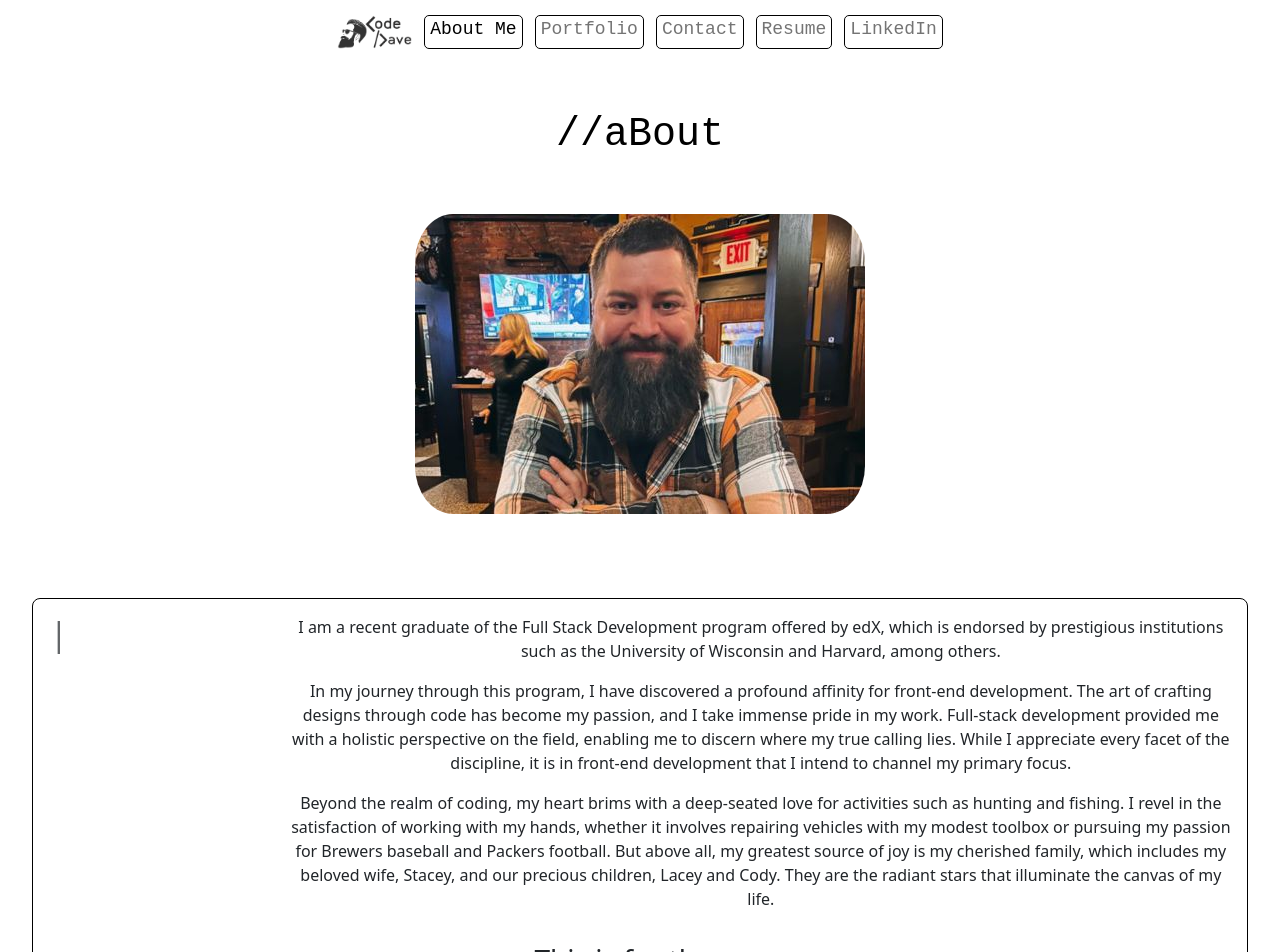
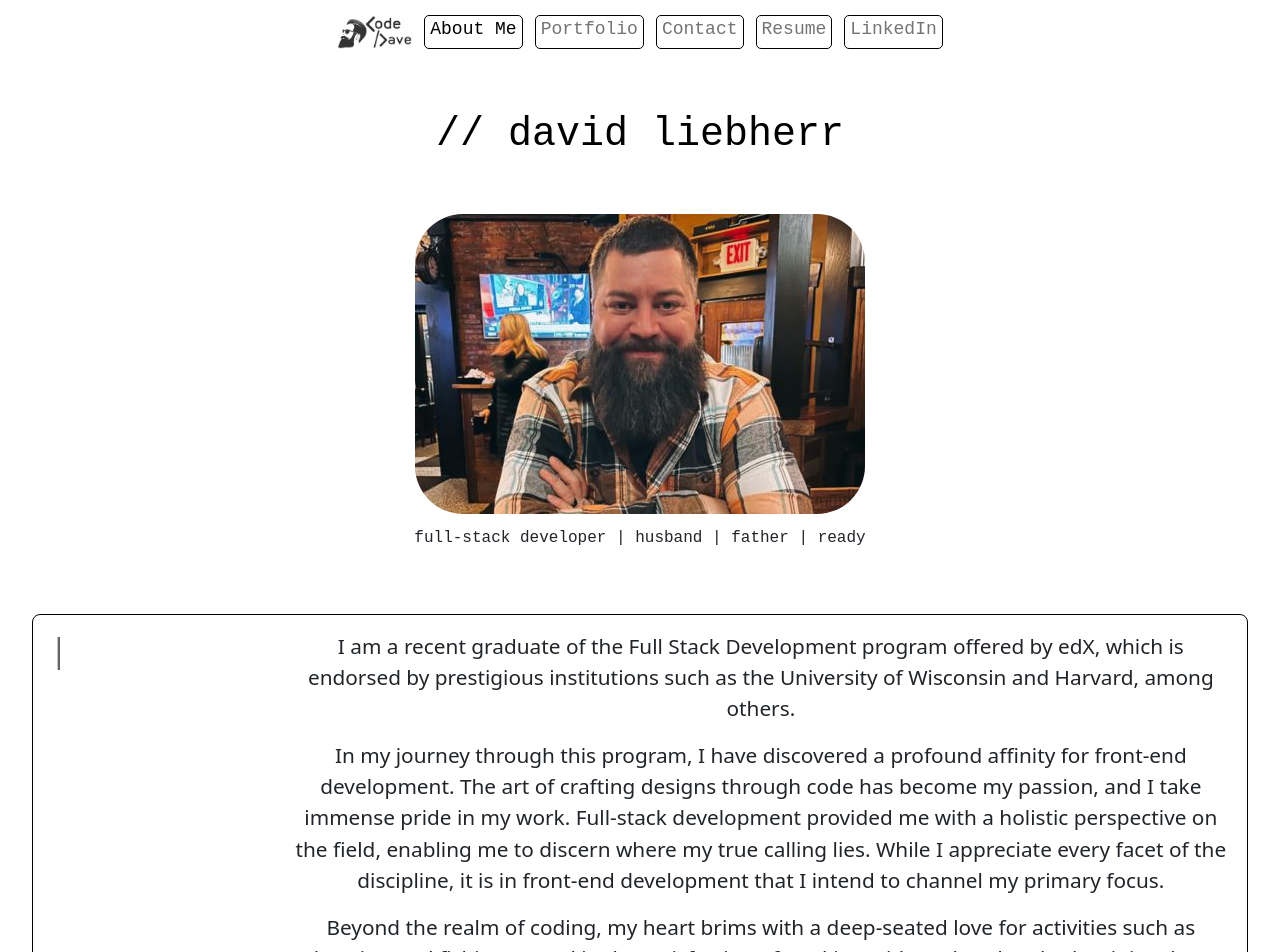
Before and after one commit to aidev13/react-portfolio, a React (Vite) app: page / in a window 1280 px wide. Shown: the top 952 px of the page. Built offline with nearby package versions, Linux system fonts and the light colour scheme.

Commit message:
WIP, make some about page changes

```diff
--- a/src/page/About.jsx
+++ b/src/page/About.jsx
@@ -8,10 +8,13 @@ import "./page.css"
 const About = () => {
   return (
     <>
-      <Header>//aBout</Header>
+      <Header>// david liebherr</Header>
       <main>
         <div className="image_flex">
           <img src="/dave.jpg" className="img-fluid profile_pic_borderR" alt="Profile picture of owner, David Liebherr" />
+        </div>
+        <div  className="text-center">
+          <tt>full-stack developer | husband | father | ready</tt>
         </div>
 
         <div className="about_grid_container">
--- a/src/page/page.css
+++ b/src/page/page.css
@@ -9,8 +9,7 @@
 }
 
 .profile_pic_borderR {
-  margin-bottom: 20px;
-  padding: 0 10px 0 10px;
+  margin-bottom: 10px;
   border-radius: 3em;
 }
 
@@ -32,6 +31,9 @@
   align-items: center;
 }
 
+.about_content{
+  font-size: 1.3em;
+}
 
 
 @media (max-width: 71.625em) {
@@ -171,3 +173,7 @@
 .open {
   height: 100px;
 }
+
+.videobg {
+  bac
+}
```
